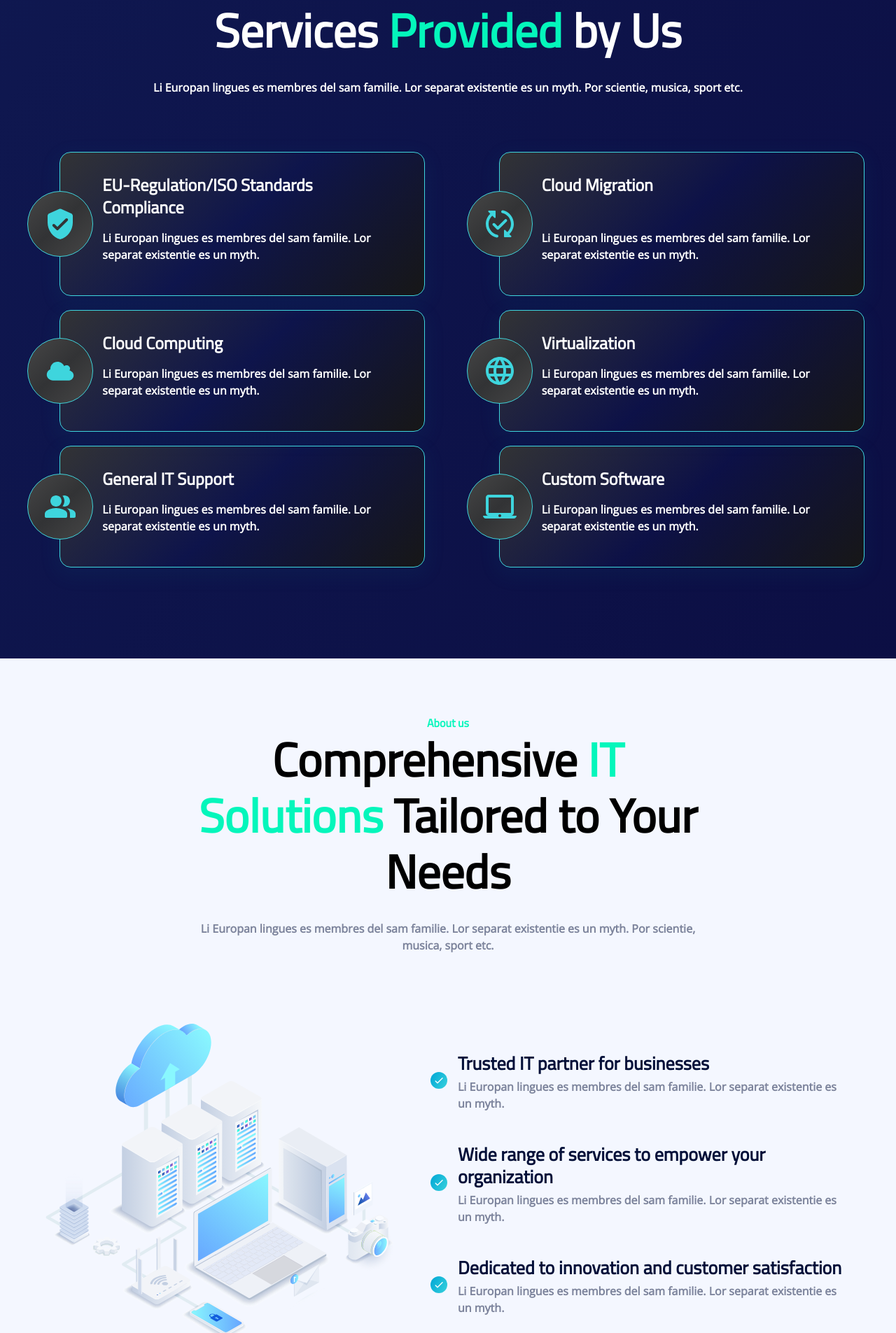
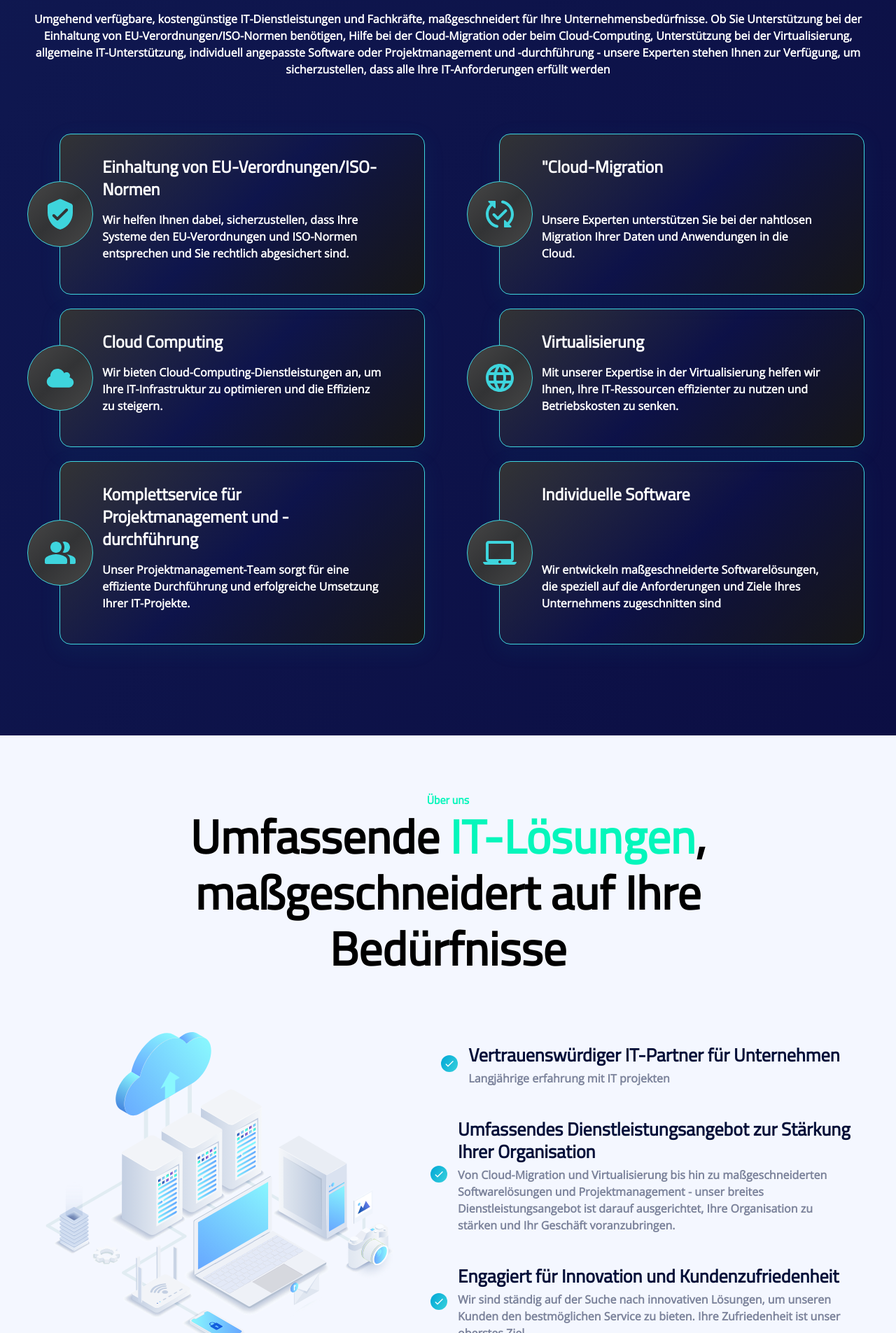
Before and after one commit to Nody2811/AlpineEdge, a React (Create React App) app: page / in a window 1280 px wide. Shown: the part 855-2760 px from the top of the page at 70% size. Built offline with nearby package versions, Linux system fonts and the light colour scheme; the HTML template or start-up script is replaced by a standard one.

Commit message:
adjusted text and pictures

```diff
--- a/src/sections/About/index.jsx
+++ b/src/sections/About/index.jsx
@@ -13,9 +13,9 @@ const AboutSection = () => {
         <Main
             className={styles.aboutMain}
 
-            subtitle='About us'
-            title='Comprehensive <span>IT Solutions</span> Tailored to Your Needs '
-            paragraph='Li Europan lingues es membres del sam familie. Lor separat existentie es un myth. Por scientie, musica, sport etc.'
+            subtitle='Über uns'
+            title='Umfassende <span>IT-Lösungen</span>, maßgeschneidert auf Ihre Bedürfnisse '
+            paragraph=''
 
             align='center'
             isDark={false}
--- a/src/sections/About/tickListData.js
+++ b/src/sections/About/tickListData.js
@@ -1,15 +1,15 @@
 const ticks = [
         {
-            title: "Trusted IT partner for businesses",
-            paragraph:'Li Europan lingues es membres del sam familie. Lor separat existentie es un myth.'
+            title: "Vertrauenswürdiger IT-Partner für Unternehmen",
+            paragraph:'Langjährige erfahrung mit IT projekten'
         },
         {
-            title: "Wide range of services to empower your organization",
-            paragraph:'Li Europan lingues es membres del sam familie. Lor separat existentie es un myth.'
+            title: "Umfassendes Dienstleistungsangebot zur Stärkung Ihrer Organisation",
+            paragraph:'Von Cloud-Migration und Virtualisierung bis hin zu maßgeschneiderten Softwarelösungen und Projektmanagement - unser breites Dienstleistungsangebot ist darauf ausgerichtet, Ihre Organisation zu stärken und Ihr Geschäft voranzubringen.'
         },
         {
-            title: "Dedicated to innovation and customer satisfaction",
-            paragraph:'Li Europan lingues es membres del sam familie. Lor separat existentie es un myth.'
+            title: "Engagiert für Innovation und Kundenzufriedenheit",
+            paragraph:'Wir sind ständig auf der Suche nach innovativen Lösungen, um unseren Kunden den bestmöglichen Service zu bieten. Ihre Zufriedenheit ist unser oberstes Ziel'
         }
     ]
 
--- a/src/sections/ChooseUs/index.jsx
+++ b/src/sections/ChooseUs/index.jsx
@@ -12,8 +12,8 @@ const ChooseUsSection = ({children}) => {
             <Main
                 className={styles.chooseMain}
                 subtitle='Why Choose Us'
-                title='Partner with <span>AlpineEdge</span> for Your IT Needs'
-                paragraph='Li Europan lingues es membres del sam familie. Lor separat existentie es un myth. Por scientie, musica, sport etc.'
+                title='<span>AlpineEdge</span> Ihr Partner für IT-Lösungen'
+                paragraph='Verlassen Sie sich auf AlpineEdge, um all Ihre IT-Bedürfnisse zu erfüllen. Mit unserem fachlichen Know-how und unserem Engagement für erstklassigen Service sind wir der ideale Partner für Ihr Unternehmen.'
                 isDark={true}
             />
             <TickList
--- a/src/sections/ChooseUs/tickListData.js
+++ b/src/sections/ChooseUs/tickListData.js
@@ -1,15 +1,15 @@
 const ticks = [
     {
-        title: "Recap",
-        paragraph:'Li Europan lingues es membres del sam familie. Lor separat existentie es un myth.'
+        title: "Ein Panorama an IT-Lösungen",
+        paragraph:'Unser Team aus Fachleuten bietet eine breite Palette von Dienstleistungen an, einschließlich Cloud-Migration, Anpassung von Software, IT-Unterstützung und Projektmanagement. Lassen Sie uns Ihnen helfen, Ihr Geschäft zu optimieren.'
     },
     {
-        title: "Commitment",
-        paragraph:'Li Europan lingues es membres del sam familie. Lor separat existentie es un myth.'
+        title: "Unser Versprechen: Exzellenz und Engagement",
+        paragraph:'Bei AlpineEdge sind wir stets darauf bedacht, die Erwartungen unserer Kunden zu übertreffen. Unser Engagement für Innovation und Kundenzufriedenheit steht im Mittelpunkt unserer Unternehmensphilosophie.'
     },
     {
-        title: "Get in touch",
-        paragraph:'Li Europan lingues es membres del sam familie. Lor separat existentie es un myth.'
+        title: "Kontaktieren Sie uns",
+        paragraph:'Wir freuen uns darauf, von Ihnen zu hören und mehr über Ihre spezifischen IT-Anforderungen zu erfahren. Kontaktieren Sie uns noch heute, um herauszufinden, wie wir Ihnen helfen können.'
     }
 ]
 
--- a/src/sections/ContactUs/index.jsx
+++ b/src/sections/ContactUs/index.jsx
@@ -12,32 +12,32 @@ const ContactUsSection = () => {
     <div className={styles.contactSec}>
         <Main
             className={styles.contactMain}
-            subtitle='Contact Us'
-            title='Let Us Know'
+            subtitle='Kontakt'
+            title='Kontaktieren sie uns'
             align='center'
             isDark={false}
         />
         <form>
             <div className={styles.flexbox}>
                 <div className={styles.inputBox}>
-                    <label htmlFor="name">Your Full Name</label>
-                    <input type="text" id='name' placeholder='Your Full Name'/>
+                    <label htmlFor="name">Name</label>
+                    <input type="text" id='name' placeholder='Vor- und Nachname'/>
                 </div>
                 <div className={styles.inputBox}>
-                    <label htmlFor="purpose">Your Purpose</label>
-                    <input type="text" id='purpose' placeholder='Your Purpose'/>
+                    <label htmlFor="purpose">Unternehmen</label>
+                    <input type="text" id='purpose' placeholder='Name des Unternehmens'/>
                 </div>
                 <div className={styles.inputBox}>
-                    <label htmlFor="email">Your Email Address</label>
-                    <input type="text" id='email' placeholder='Your Email Address'/>
+                    <label htmlFor="email">E-mail oder Telefonnumer</label>
+                    <input type="text" id='email' placeholder='E-Mail oder Telefonnumer'/>
                 </div>
             </div>
             <div className={styles.flexbox}>
                 <div className={`${styles.inputBox} ${styles.messageBox}`}>
-                    <label htmlFor="message">Your Messages</label>
-                    <textarea id="message" placeholder='Your Messages'></textarea>
+                    <label htmlFor="message">Ihre Mitteilung</label>
+                    <textarea id="message" placeholder='Wobei können wir Ihnen helfen? beschreiben sie Ihr bedürfnis kurz und jemand aus unserem Team meldet sich raschmöglichst bei Ihnen'></textarea>
                 </div>
-                <input type="submit" value="Send Message" />
+                <input type="submit" value="Absenden" />
             </div>
         </form>
     </div>
--- a/src/sections/Introduction/index.jsx
+++ b/src/sections/Introduction/index.jsx
@@ -8,14 +8,14 @@ const IntoductionSection = () => {
     <div className={styles.introSec}>
         <Main
             className={styles.introMain}
-            subtitle='Introducktion'
-            title='Securing Your <span>Digital Future</span>'
-            paragraph='Li Europan lingues es membres del sam familie. Lor separat existentie es un myth. Por scientie, musica, sport etc, litot Europa usa li sam vocabular.'
+            subtitle='Wilkommen'
+            title='IT power für <span>ihr Unternehmen</span>'
+            paragraph=''
 
             align='left'
             isDark={true}
         />
-        <a href="#">Get Started Now</a>
+        <a href="#">Kontaktiere uns jetzt</a>
         <img src={introImg} alt="" />
     </div>
   )
--- a/src/sections/Service/index.jsx
+++ b/src/sections/Service/index.jsx
@@ -10,9 +10,9 @@ const ServiceSection = () => {
         <Main
           className={styles.serviceMain}
 
-            subtitle='Service'
-            title='Services <span>Provided</span> by Us'
-            paragraph='Li Europan lingues es membres del sam familie. Lor separat existentie es un myth. Por scientie, musica, sport etc.'
+            subtitle='Dienstleistungen'
+            title='Unser <span>Angebot</span>'
+            paragraph='Umgehend verfügbare, kostengünstige IT-Dienstleistungen und Fachkräfte, maßgeschneidert für Ihre Unternehmensbedürfnisse. Ob Sie Unterstützung bei der Einhaltung von EU-Verordnungen/ISO-Normen benötigen, Hilfe bei der Cloud-Migration oder beim Cloud-Computing, Unterstützung bei der Virtualisierung, allgemeine IT-Unterstützung, individuell angepasste Software oder Projektmanagement und -durchführung - unsere Experten stehen Ihnen zur Verfügung, um sicherzustellen, dass alle Ihre IT-Anforderungen erfüllt werden'
 
             align='center'
             isDark={true}
--- a/src/sections/Service/serviceData.js
+++ b/src/sections/Service/serviceData.js
@@ -8,33 +8,33 @@ import service6 from '../../img/services/service_6.svg'
 const serviceData = [
     {
       icon: service1,
-      title: 'EU-Regulation/ISO Standards Compliance',
-      description: 'Li Europan lingues es membres del sam familie. Lor separat existentie es un myth.'
+      title: 'Einhaltung von EU-Verordnungen/ISO-Normen',
+      description: 'Wir helfen Ihnen dabei, sicherzustellen, dass Ihre Systeme den EU-Verordnungen und ISO-Normen entsprechen und Sie rechtlich abgesichert sind.'
     },
     {
       icon: service2,
-      title: 'Cloud Migration',
-      description: 'Li Europan lingues es membres del sam familie. Lor separat existentie es un myth.'
+      title: '"Cloud-Migration',
+      description: 'Unsere Experten unterstützen Sie bei der nahtlosen Migration Ihrer Daten und Anwendungen in die Cloud.'
     },
     {
       icon: service3,
       title: 'Cloud Computing',
-      description: 'Li Europan lingues es membres del sam familie. Lor separat existentie es un myth.'
+      description: 'Wir bieten Cloud-Computing-Dienstleistungen an, um Ihre IT-Infrastruktur zu optimieren und die Effizienz zu steigern.'
     },
     {
       icon: service4,
-      title: 'Virtualization',
-      description: 'Li Europan lingues es membres del sam familie. Lor separat existentie es un myth.'
+      title: 'Virtualisierung',
+      description: 'Mit unserer Expertise in der Virtualisierung helfen wir Ihnen, Ihre IT-Ressourcen effizienter zu nutzen und Betriebskosten zu senken.'
     },
     {
       icon: service5,
-      title: 'General IT Support',
-      description: 'Li Europan lingues es membres del sam familie. Lor separat existentie es un myth.'
+      title: 'Komplettservice für Projektmanagement und -durchführung',
+      description: 'Unser Projektmanagement-Team sorgt für eine effiziente Durchführung und erfolgreiche Umsetzung Ihrer IT-Projekte.'
     },
     {
       icon: service6,
-      title: 'Custom Software',
-      description: 'Li Europan lingues es membres del sam familie. Lor separat existentie es un myth.'
+      title: 'Individuelle Software',
+      description: 'Wir entwickeln maßgeschneiderte Softwarelösungen, die speziell auf die Anforderungen und Ziele Ihres Unternehmens zugeschnitten sind'
     }
 ];
 
--- a/src/sections/Team/index.jsx
+++ b/src/sections/Team/index.jsx
@@ -8,9 +8,9 @@ const TeamSection = () => {
   return (
     <div className={styles.teamSec}>
         <Main
-            subtitle='Team Member'
-            title='Our Team '
-            paragraph='Li Europan lingues es membres del sam familie. Lor separat existentie es un myth. Por scientie, musica, sport etc.'
+            subtitle='Teammitglieder'
+            title='Unser Team '
+            paragraph='Unser junges Dynamisches Team hilf Ihnen ihre Ziele zu verwirklichen'
 
             align='center'
             isDark={false}
--- a/src/sections/Team/teamData.js
+++ b/src/sections/Team/teamData.js
@@ -1,36 +1,20 @@
 import profileImg from '../../img/team/profile.jpeg'
-
+import profileImg2 from '../../img/team/fadel.jpeg'
+import profileImg1 from '../../img/team/rei.jpg'
 const teamData = [
     {
-        image: profileImg,
-        name:  "John Doe",
-        role: "Role",
-        text: "CEO"
+        image: profileImg1,
+        name:  "Rei Arifi",
+        role: "",
+        text: "IT Leiter"
     },
     {
-        image: profileImg,
-        name:  "John Doe",
-        role: "Role",
-        text: "CEO"
+        image: profileImg2,
+        name:  "Fadel Dia-Eddine",
+        role: "",
+        text: "Business IT consultant"
     },
-    {
-        image: profileImg,
-        name:  "John Doe",
-        role: "Role",
-        text: "CEO"
-    },
-    {
-        image: profileImg,
-        name:  "John Doe",
-        role: "Role",
-        text: "CEO"
-    },
-    {
-        image: profileImg,
-        name:  "John Doe",
-        role: "Role",
-        text: "CEO"
-    },
+
 ]
 
 export default teamData
```
Also changed, not shown: src/img/team/fadel.JPEG (added), src/img/team/rei.jpg (added).
